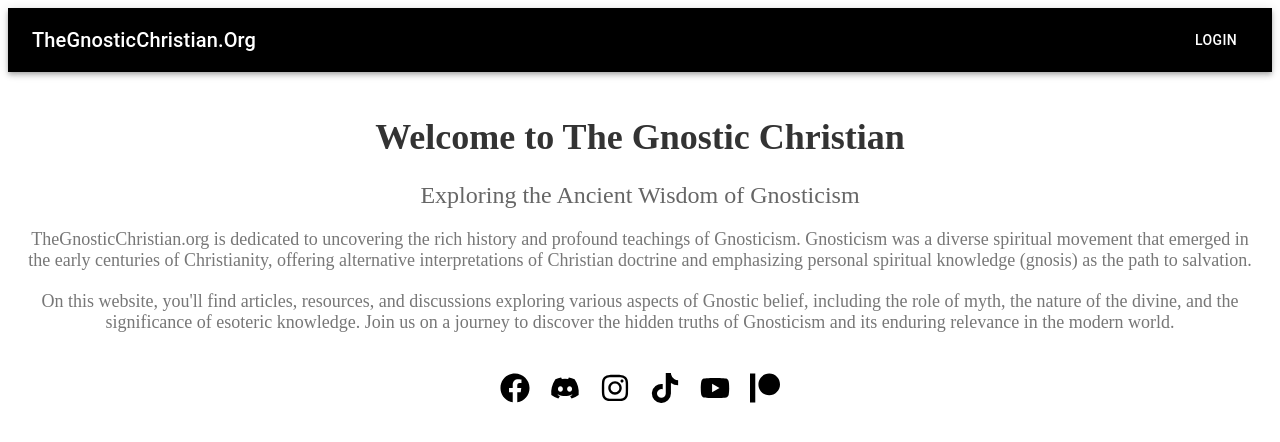
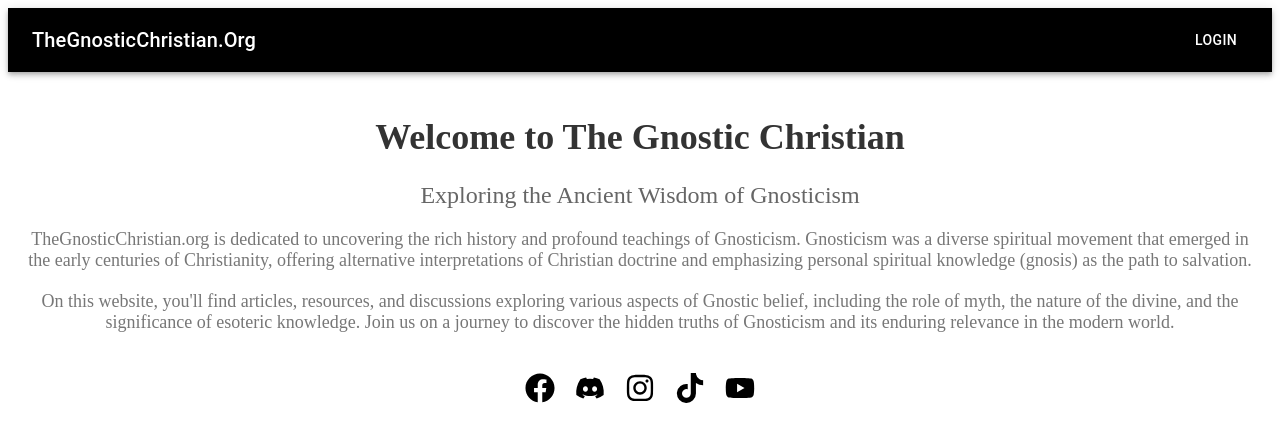
Before and after one commit to theoccultcorner/site, a React (Create React App) app: page / in a window 1280 px wide. Shown: the top 442 px of the page. Built offline with nearby package versions, Linux system fonts and the light colour scheme; no server answers.

Commit message:
Update Home.js

```diff
--- a/src/pages/Home.js
+++ b/src/pages/Home.js
@@ -27,7 +27,7 @@ const Home = () => {
         <a href="https://www.instagram.com/theoccultcorner" target="_blank" rel="noopener noreferrer"><FaInstagram size={30} style={styles.icon} /></a>
         <a href="https://www.tiktok.com/@theoccultcorner" target="_blank" rel="noopener noreferrer"><FaTiktok size={30} style={styles.icon} /></a>
         <a href="https://www.youtube.com/channel/UCzLm4X0CrxlSwRqggjvL3jA" target="_blank" rel="noopener noreferrer"><FaYoutube size={30} style={styles.icon} /></a>
-        <a href="https://www.patreon.com/occultcorner" target="_blank" rel="noopener noreferrer"><FaPatreon size={30} style={styles.icon} /></a>
+
       </div>
     </div>
   );
```
